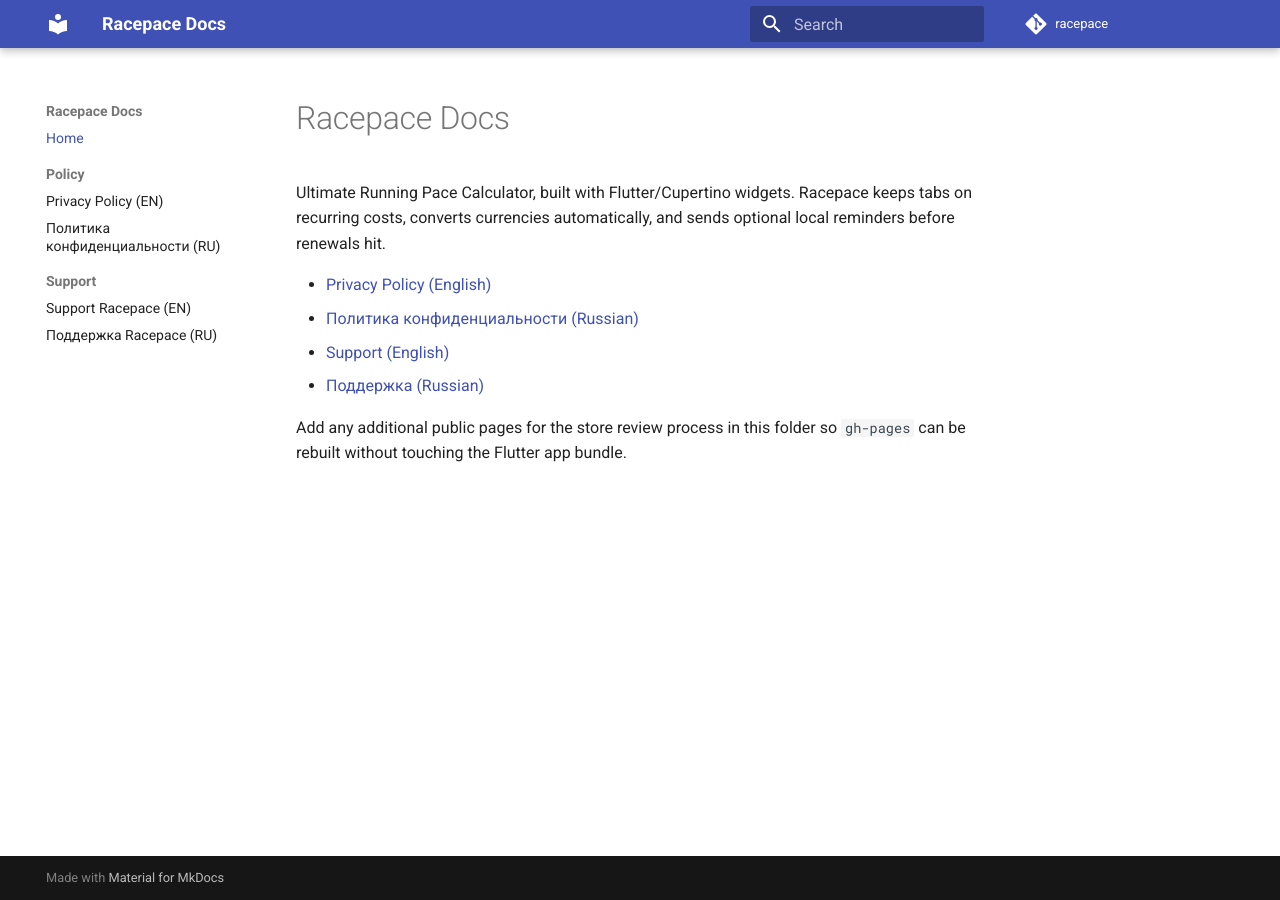
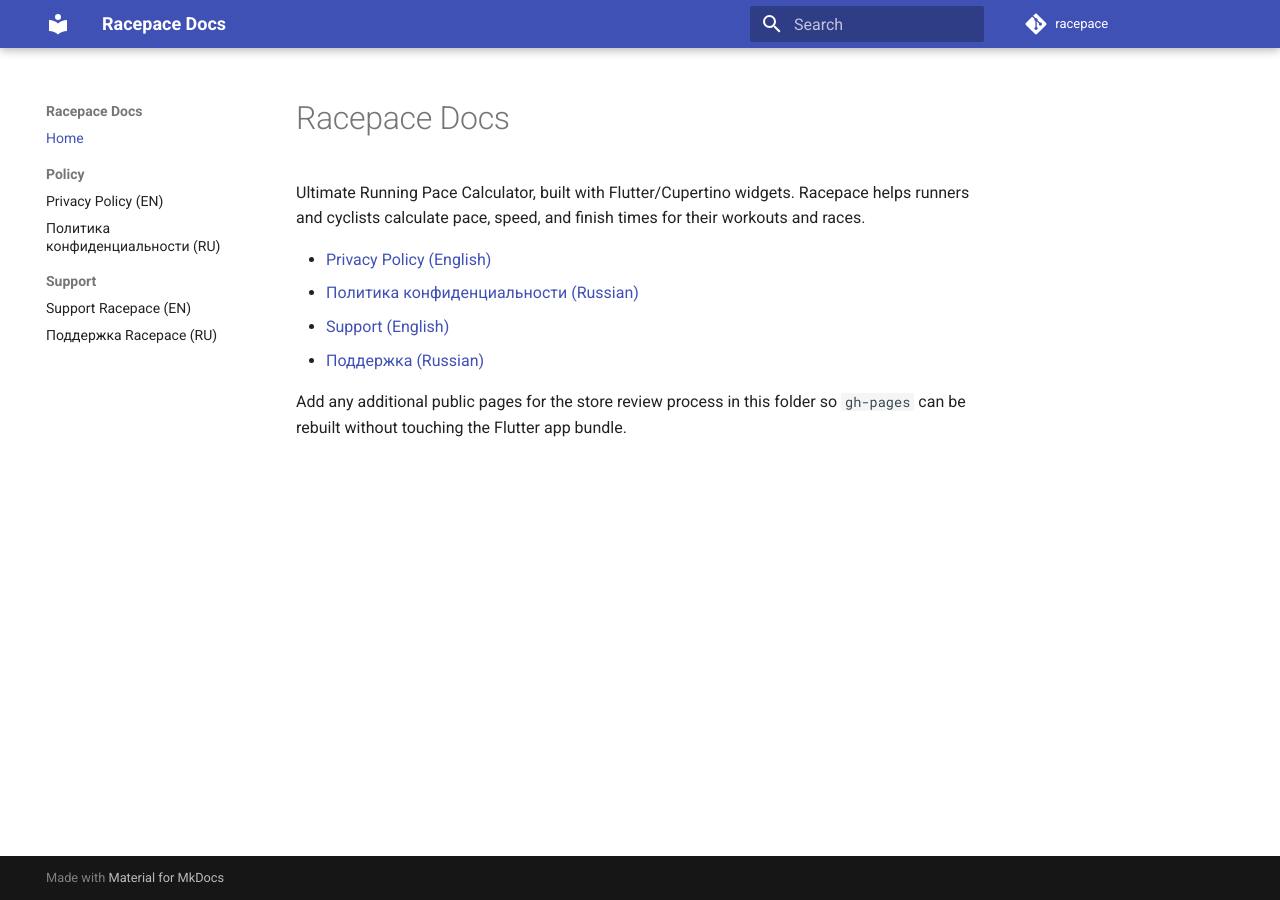
Before and after one commit to gonfff/racepace, an MkDocs documentation site: the page built from docs/pages/index.md, in a window 1280 px wide. Built offline with MkDocs 1.6.1 and Material for MkDocs 9.7.7, drawn with Linux system fonts in a browser that asks for light colours; comment, search, counter and statistics services are not loaded.

Commit message:
Update index.md
Co-authored-by: Copilot <175728472+Copilot@users.noreply.github.com>

```diff
--- a/docs/pages/index.md
+++ b/docs/pages/index.md
@@ -1,8 +1,8 @@
 # Racepace Docs
 
 Ultimate Running Pace Calculator, built with Flutter/Cupertino widgets.
-Racepace keeps tabs on recurring costs, converts currencies automatically, and
-sends optional local reminders before renewals hit.
+Racepace helps runners and cyclists calculate pace, speed, and finish times
+for their workouts and races.
 
 - [Privacy Policy (English)](policy-en.md)
 - [Политика конфиденциальности (Russian)](policy-ru.md)
```
